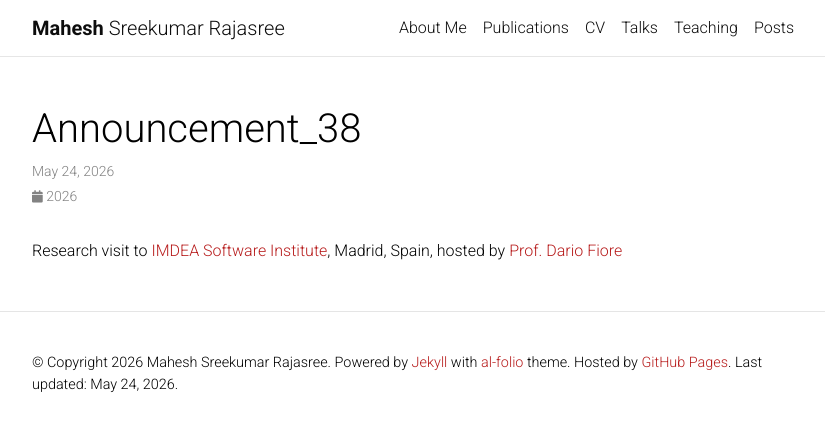
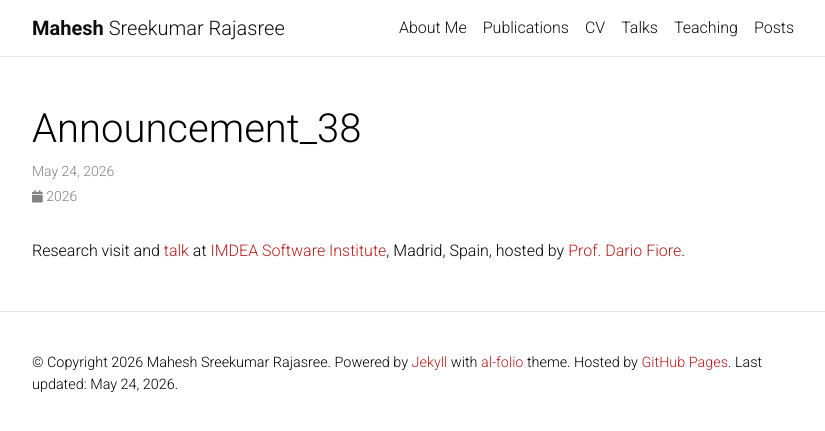
Before and after one commit to Mahe94/mahe94.github.io, a Jekyll site: the page built from _news/announcement_38.md, in a window 1280 px wide. Shown: the top 431 px of the page, without its empty margins (223-1048 px from the left). Built offline with Jekyll 4.4.1, drawn with Linux system fonts in a browser that asks for light colours; comment, search, counter and statistics services are not loaded; a style sheet for code colours, icons or effects is not loaded.

Commit message:
Update announcement_38.md

```diff
--- a/_news/announcement_38.md
+++ b/_news/announcement_38.md
@@ -5,4 +5,4 @@ inline: true
 related_posts: false
 ---
 
-Research visit to  <a href="https://software.imdea.org">IMDEA Software Institute</a>, Madrid, Spain, hosted by <a href="https://www.dariofiore.it">Prof. Dario Fiore</a>
+Research visit and <a href="https://www.linkedin.com/posts/imdea-software-institute_imdeatalk-activity-7463542103617335296-DXW1?utm_source=share&utm_medium=member_desktop&rcm=ACoAACTz6fQBs27BwJxjG_fen9iqLzLlrNMFprs">talk</a> at <a href="https://software.imdea.org">IMDEA Software Institute</a>, Madrid, Spain, hosted by <a href="https://www.dariofiore.it">Prof. Dario Fiore</a>.
```
